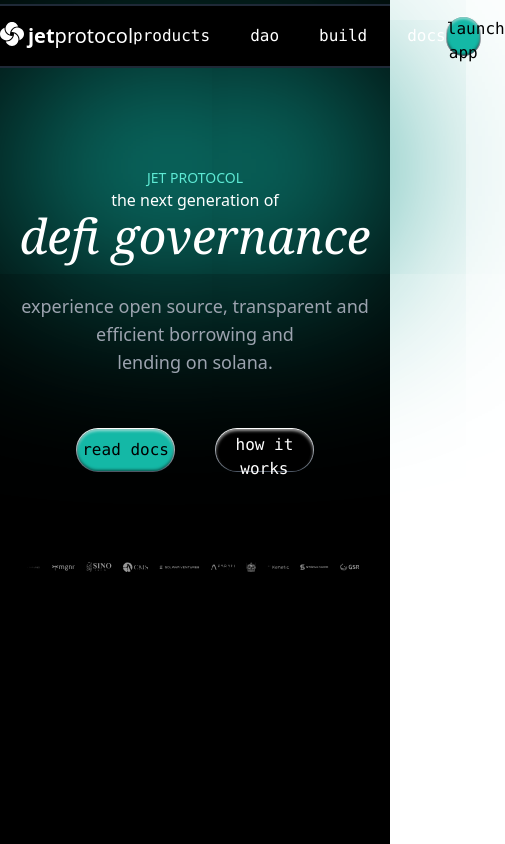
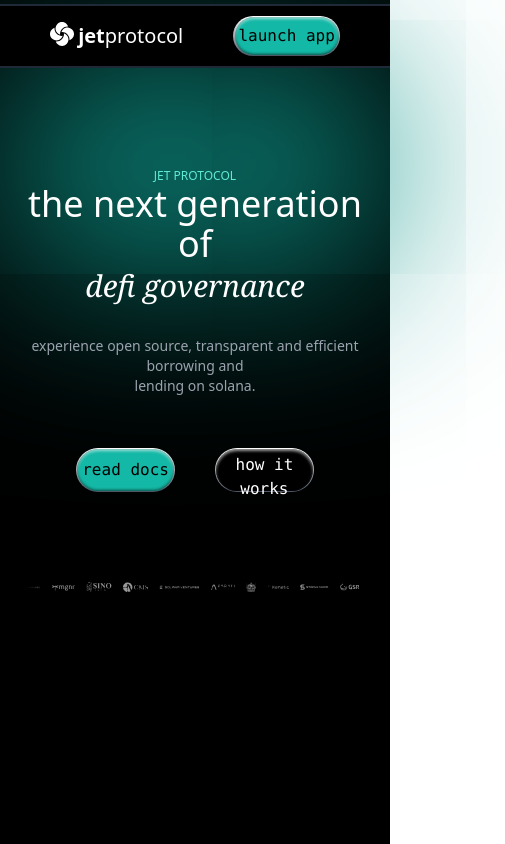
Before and after one commit to kunal00000/assignment, a Next.js app: page / in a window 390 px wide. Shown: the whole page, 505 px wide, since content can reach past the window. Built offline with nearby package versions, Linux system fonts and the light colour scheme.

Commit message:
feat:try to make responsive

```diff
--- a/app/page.tsx
+++ b/app/page.tsx
@@ -34,16 +34,16 @@
             <span className="font-extralight">protocol</span>
           </div>
 
-          <div className="flex flex-row gap-10 text-white font-mono">
+          <div className="flex flex-row gap-10 xs:hidden sm:hidden md:inline-flex cursor-pointer text-white font-mono">
             <p className="hover:underline underline-offset-8">products</p>
             <p className="hover:underline underline-offset-8">dao</p>
             <p className="hover:underline underline-offset-8">build</p>
             <p className="hover:underline underline-offset-8">docs</p>
           </div>
 
-          <div className="w-[9%] rounded-full h-10 p-[0.07rem] bg-gradient-to-b from-white to-gray-600 font-mono">
+          <div className="rounded-full h-10 p-[0.07rem] bg-gradient-to-b from-white to-gray-600 font-mono">
             <Link href="/login">
-              <button className="w-full h-full hover:underline underline-offset-4 rounded-full bg-teal-500 shadow-[inset_0px_-1px_3px_rgba(0,0,0,0.6),inset_0px_2px_3px_rgba(256,256,256,0.6)]">
+              <button className="w-full h-full px-[1vw] hover:underline underline-offset-4 rounded-full bg-teal-500 shadow-[inset_0px_-1px_3px_rgba(0,0,0,0.6),inset_0px_2px_3px_rgba(256,256,256,0.6)]">
                 launch app
               </button>
             </Link>
@@ -53,16 +53,20 @@
         <div className="animate-in flex flex-col gap-y-8 opacity-0 px-3 py-16 lg:py-24">
           <div className="flex flex-col items-center">
             <div className="w-[50%] rounded-b-full shadow-[0px_30px_200px_100px] shadow-teal-600" />
-            <div className="text-teal-300 mt-8 text-sm">JET PROTOCOL</div>
-            <div className="font-sans lg:text-6xl mx-auto text-white text-center">
+            <div className="text-teal-300 mt-8 xs:text-xs lg:text-sm">
+              JET PROTOCOL
+            </div>
+            <div className="font-sans xs:text-4xl lg:text-6xl mx-auto text-white text-center">
               <span className="">the next generation of</span>
               <br />
-              <i className="font-serif text-5xl">defi governance</i>
+              <i className="font-serif xs:text-3xl lg:text-5xl">
+                defi governance
+              </i>
             </div>
           </div>
 
           <div className="mx-auto text-gray-400 text-center">
-            <p className="text-lg">
+            <p className="xs:text-sm lg:text-lg">
               experience open source, transparent and efficient borrowing and{" "}
               <br />
               lending on solana.
--- a/tailwind.config.js
+++ b/tailwind.config.js
@@ -6,6 +6,9 @@
   ],
   theme: {
     extend: {
+      screens: {
+        xs: "200px"
+      },
       colors: {
         background: "hsl(var(--background))",
         foreground: "hsl(var(--foreground))",
```
